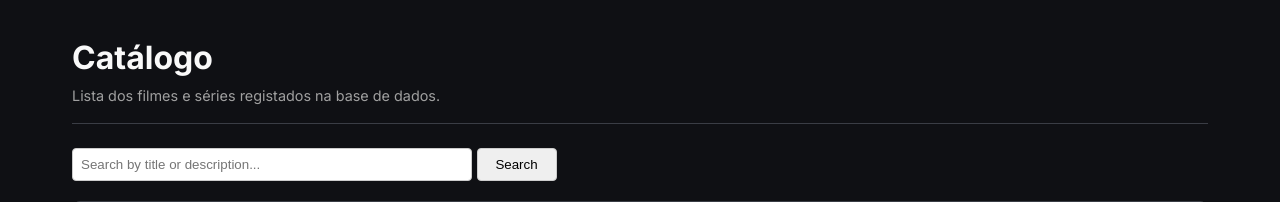
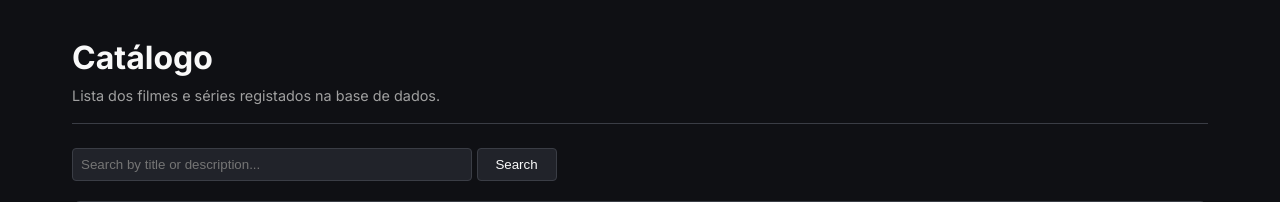
Before and after one commit to xaviert15/DisneyPlusDB, a Flask app: template app/templates/show_all.html in a window 1280 px wide. Shown: the part 71-273 px from the top of the page. Run offline with Flask 3, Linux system fonts and the light colour scheme; the template is opened without the code that fills it, so the values that code supplies are empty.

Commit message:
Search styling

```diff
--- a/app/templates/show_all.html
+++ b/app/templates/show_all.html
@@ -57,7 +57,9 @@
     width: 100%;
     max-width: 400px;
     border-radius: 4px;
-    border: 1px solid #ccc;
+    color: #F9F9F9;
+    background-color: #21232A;
+    border: 1px solid #3A3D45;
   }
 
   .filter-search-button {
@@ -65,7 +67,9 @@
     width: 100%;
     max-width: 80px;
     border-radius: 4px;
-    border: 1px solid #ccc;
+    color: #F9F9F9;
+    background-color: #21232A;
+    border: 1px solid #3A3D45;
   }
 
   .table-container {
```
